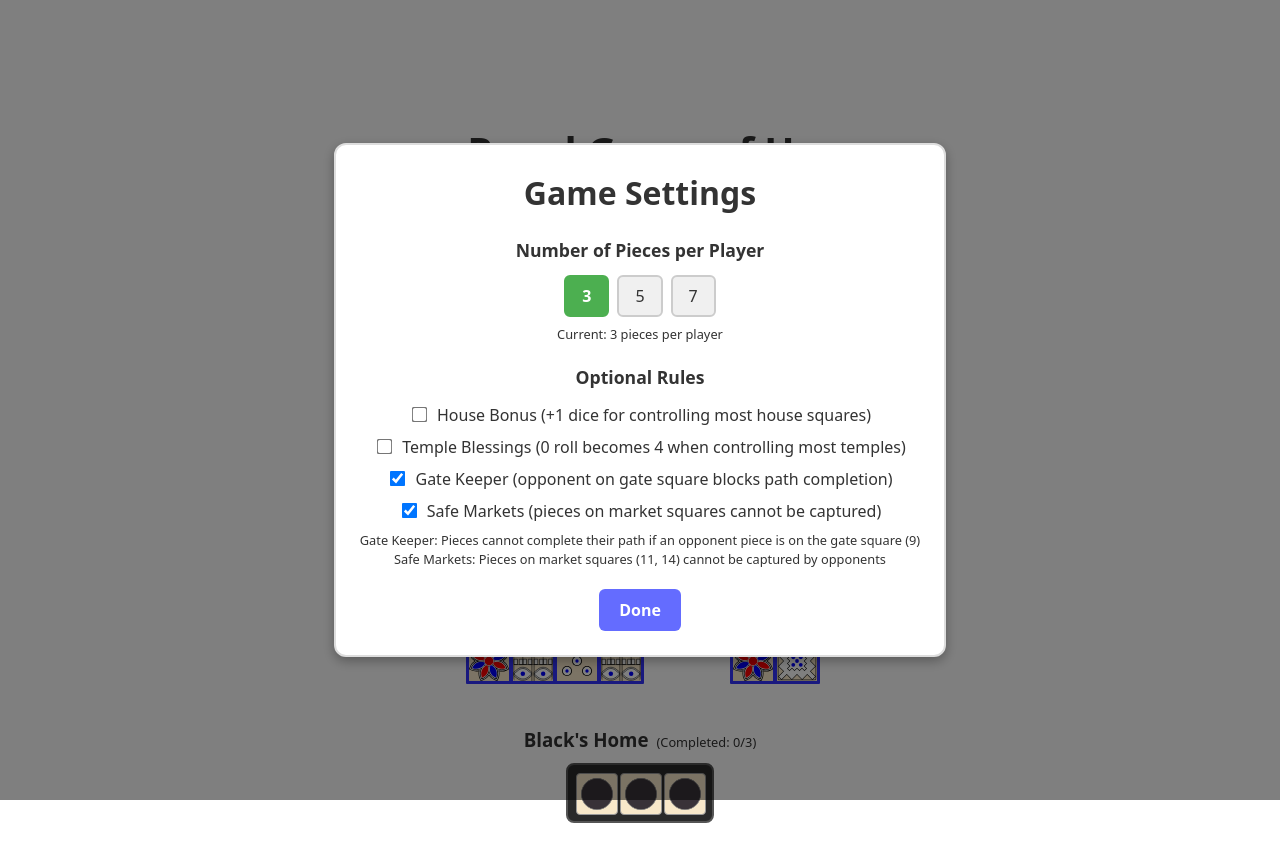
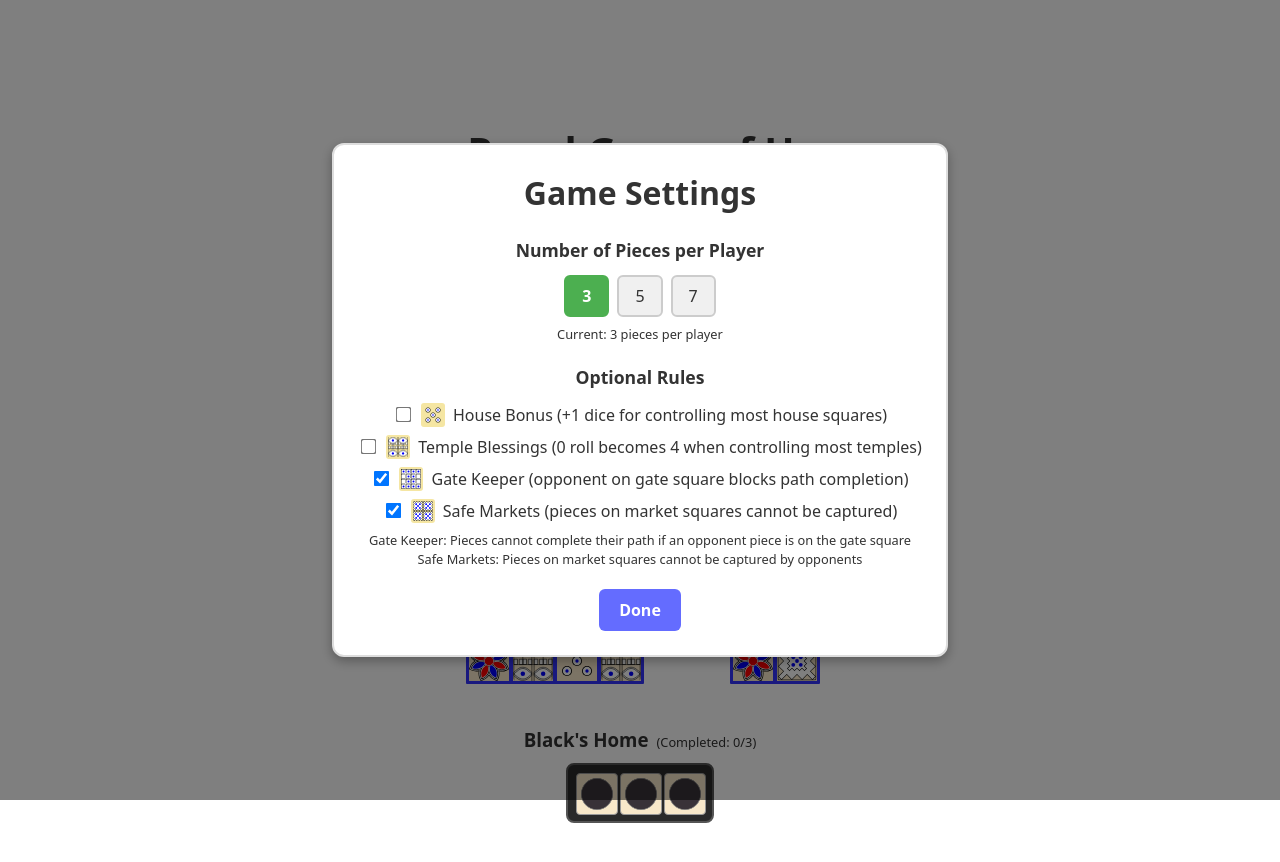
Before and after one commit to GloinTheDark/ur2, a React (Vite) app: page / in a window 1280 px wide. Both pictures are taken after a click on the button "Game Settings". Shown: the top 862 px of the page. Built offline with nearby package versions, Linux system fonts and the light colour scheme.

Commit message:
Added Icons to game settings

```diff
--- a/src/GameSettings.tsx
+++ b/src/GameSettings.tsx
@@ -1,4 +1,8 @@
 import React from 'react';
+import HouseSquareIcon from './assets/HouseSquare.svg';
+import TempleSquareIcon from './assets/TempleSquare.svg';
+import GateSquareIcon from './assets/GateSquare.svg';
+import MarketSquareIcon from './assets/MarketSquare.svg';
 
 interface GameSettingsProps {
     isOpen: boolean;
@@ -86,6 +90,16 @@ const GameSettings: React.FC<GameSettingsProps> = ({
                                 onChange={(e) => onSettingsChange({ houseBonus: e.target.checked })}
                                 style={{ transform: 'scale(1.2)' }}
                             />
+                            <div style={{
+                                backgroundColor: '#F5E6A3',
+                                padding: '2px',
+                                borderRadius: '3px',
+                                display: 'flex',
+                                alignItems: 'center',
+                                justifyContent: 'center'
+                            }}>
+                                <img src={HouseSquareIcon} alt="House Square" style={{ width: '20px', height: '20px', display: 'block' }} />
+                            </div>
                             <span>House Bonus (+1 dice for controlling most house squares)</span>
                         </label>
                         <label style={{ display: 'flex', alignItems: 'center', gap: '8px', fontSize: '1rem', color: 'var(--text-color, #333)' }}>
@@ -95,6 +109,16 @@ const GameSettings: React.FC<GameSettingsProps> = ({
                                 onChange={(e) => onSettingsChange({ templeBlessings: e.target.checked })}
                                 style={{ transform: 'scale(1.2)' }}
                             />
+                            <div style={{
+                                backgroundColor: '#F5E6A3',
+                                padding: '2px',
+                                borderRadius: '3px',
+                                display: 'flex',
+                                alignItems: 'center',
+                                justifyContent: 'center'
+                            }}>
+                                <img src={TempleSquareIcon} alt="Temple Square" style={{ width: '20px', height: '20px', display: 'block' }} />
+                            </div>
                             <span>Temple Blessings (0 roll becomes 4 when controlling most temples)</span>
                         </label>
                         <label style={{ display: 'flex', alignItems: 'center', gap: '8px', fontSize: '1rem', color: 'var(--text-color, #333)' }}>
@@ -104,6 +128,16 @@ const GameSettings: React.FC<GameSettingsProps> = ({
                                 onChange={(e) => onSettingsChange({ gateKeeper: e.target.checked })}
                                 style={{ transform: 'scale(1.2)' }}
                             />
+                            <div style={{
+                                backgroundColor: '#F5E6A3',
+                                padding: '2px',
+                                borderRadius: '3px',
+                                display: 'flex',
+                                alignItems: 'center',
+                                justifyContent: 'center'
+                            }}>
+                                <img src={GateSquareIcon} alt="Gate Square" style={{ width: '20px', height: '20px', display: 'block' }} />
+                            </div>
                             <span>Gate Keeper (opponent on gate square blocks path completion)</span>
                         </label>
                         <label style={{ display: 'flex', alignItems: 'center', gap: '8px', fontSize: '1rem', color: 'var(--text-color, #333)' }}>
@@ -113,14 +147,24 @@ const GameSettings: React.FC<GameSettingsProps> = ({
                                 onChange={(e) => onSettingsChange({ safeMarkets: e.target.checked })}
                                 style={{ transform: 'scale(1.2)' }}
                             />
+                            <div style={{
+                                backgroundColor: '#F5E6A3',
+                                padding: '2px',
+                                borderRadius: '3px',
+                                display: 'flex',
+                                alignItems: 'center',
+                                justifyContent: 'center'
+                            }}>
+                                <img src={MarketSquareIcon} alt="Market Square" style={{ width: '20px', height: '20px', display: 'block' }} />
+                            </div>
                             <span>Safe Markets (pieces on market squares cannot be captured)</span>
                         </label>
                     </div>
                     <div style={{ marginTop: '8px', fontSize: '0.8rem', color: 'var(--text-color, #666)' }}>
                         {settings.houseBonus && <div>House Bonus: Player controlling the most house squares gets +1 to dice rolls</div>}
                         {settings.templeBlessings && <div>Temple Blessings: Player controlling the most temple squares gets 4 instead of 0 on dice rolls</div>}
-                        {settings.gateKeeper && <div>Gate Keeper: Pieces cannot complete their path if an opponent piece is on the gate square (9)</div>}
-                        {settings.safeMarkets && <div>Safe Markets: Pieces on market squares (11, 14) cannot be captured by opponents</div>}
+                        {settings.gateKeeper && <div>Gate Keeper: Pieces cannot complete their path if an opponent piece is on the gate square</div>}
+                        {settings.safeMarkets && <div>Safe Markets: Pieces on market squares cannot be captured by opponents</div>}
                     </div>
                 </div>
 
```
